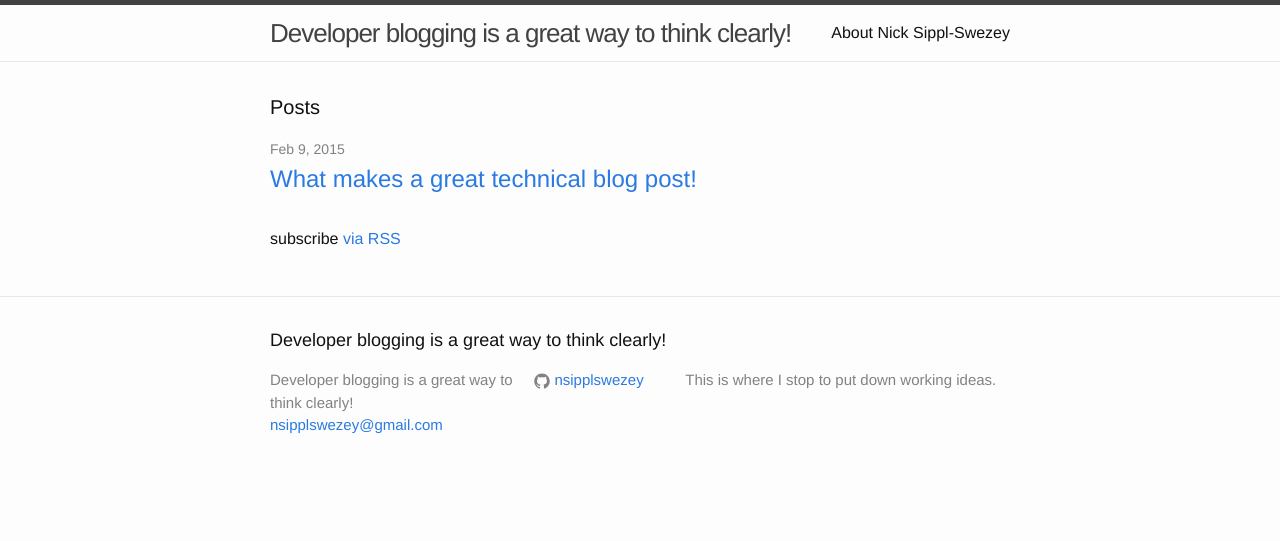
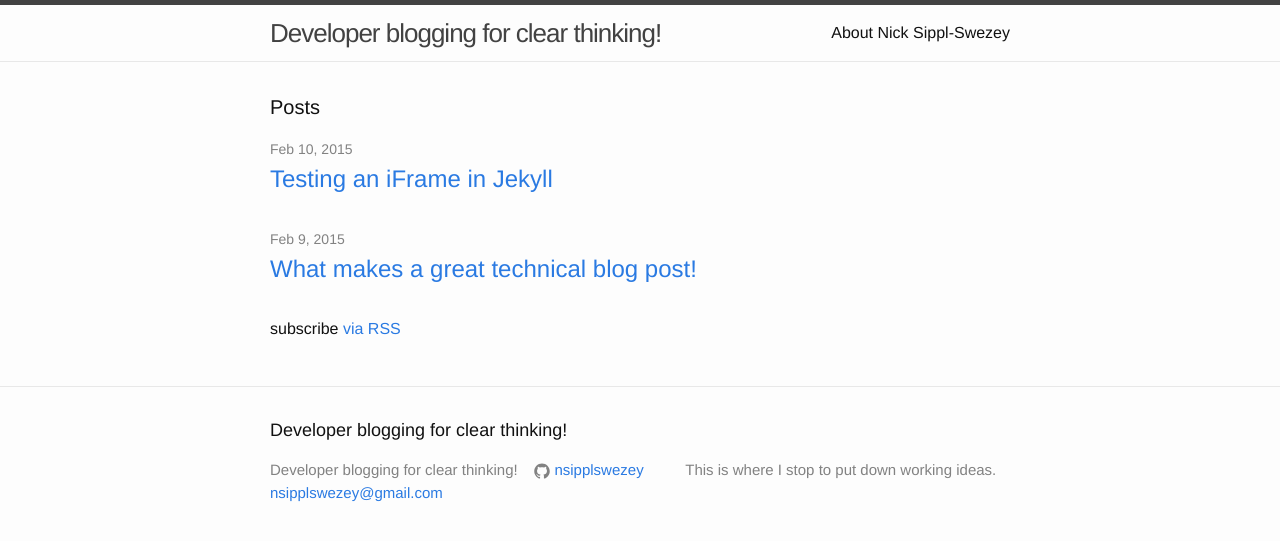
Before and after one commit to nsipplswezey/nsipplswezey.github.io, a Jekyll site: the page built from index.html, in a window 1280 px wide. Shown: the top 541 px of the page. Built offline with Jekyll 4.4.1, drawn with Linux system fonts in a browser that asks for light colours; part of the change alters nothing that is shown.

Commit message:
Demoing iFrames

```diff
--- a/_config.yml
+++ b/_config.yml
@@ -1,5 +1,5 @@
 # Site settings
-title: Developer blogging is a great way to think clearly!
+title: Developer blogging for clear thinking!
 email: nsipplswezey@gmail.com
 description: > # this means to ignore newlines until "baseurl:"
   This is where I stop to put down working ideas.
--- /dev/null
+++ b/_posts/2015-02-09-testing-an-embedded-iframe.markdown
@@ -0,0 +1,28 @@
+---
+layout: post
+title:  "Testing an iFrame in Jekyll"
+date:   2015-02-10 19:15:37
+categories: meta posts
+---
+
+If a great technical blog post is [short, reproducible and visual](http://nsipplswezey.github.io/meta/posts/2015/02/09/great-technical-posts.html) then what tools to we have to introduce reproducibility and visibility into our blogging?
+
+Let's explore iFrames. An iFrame is an inline frame used to embed another document within the current HTML document.
+
+I think of them simply as a webpage inside a webpage.
+
+How do we use an iFrame in a technical blog post?
+
+If you're writing your blog post using markdown, then it turns out to be as easy as embedding the iFrame tag with a line return above and below it.
+
+Check out this spectacular [MDN tutorial](https://developer.mozilla.org/en-US/docs/Web/Guide/Events/Touch_events) on using custom touch event listeners and canvas elements to enable touch interactions with mobile web views.
+
+This example only works on a mobile device.
+
+<iframe src="https://mdn.mozillademos.org/en-US/docs/Web/Guide/Events/Touch_events$samples/Example?revision=716919" height="800" width="600" marginwidth="0" marginheight="0" scrolling="no"></iframe>
+
+Or how about Mike Bostock's D3 Box-Pplot animation of data from the [Michelson-Morley experiment](http://en.wikipedia.org/wiki/Michelson%E2%80%93Morley_experiment).
+
+<iframe src="http://bl.ocks.org/mbostock/raw/4061502/0a200ddf998aa75dfdb1ff32e16b680a15e5cb01/" height="500" width="600" marginwidth="0" marginheight="0" scrolling="no"></iframe>
+
+Great! Now we have a nice contained environment to demonstrate code visually!
```
